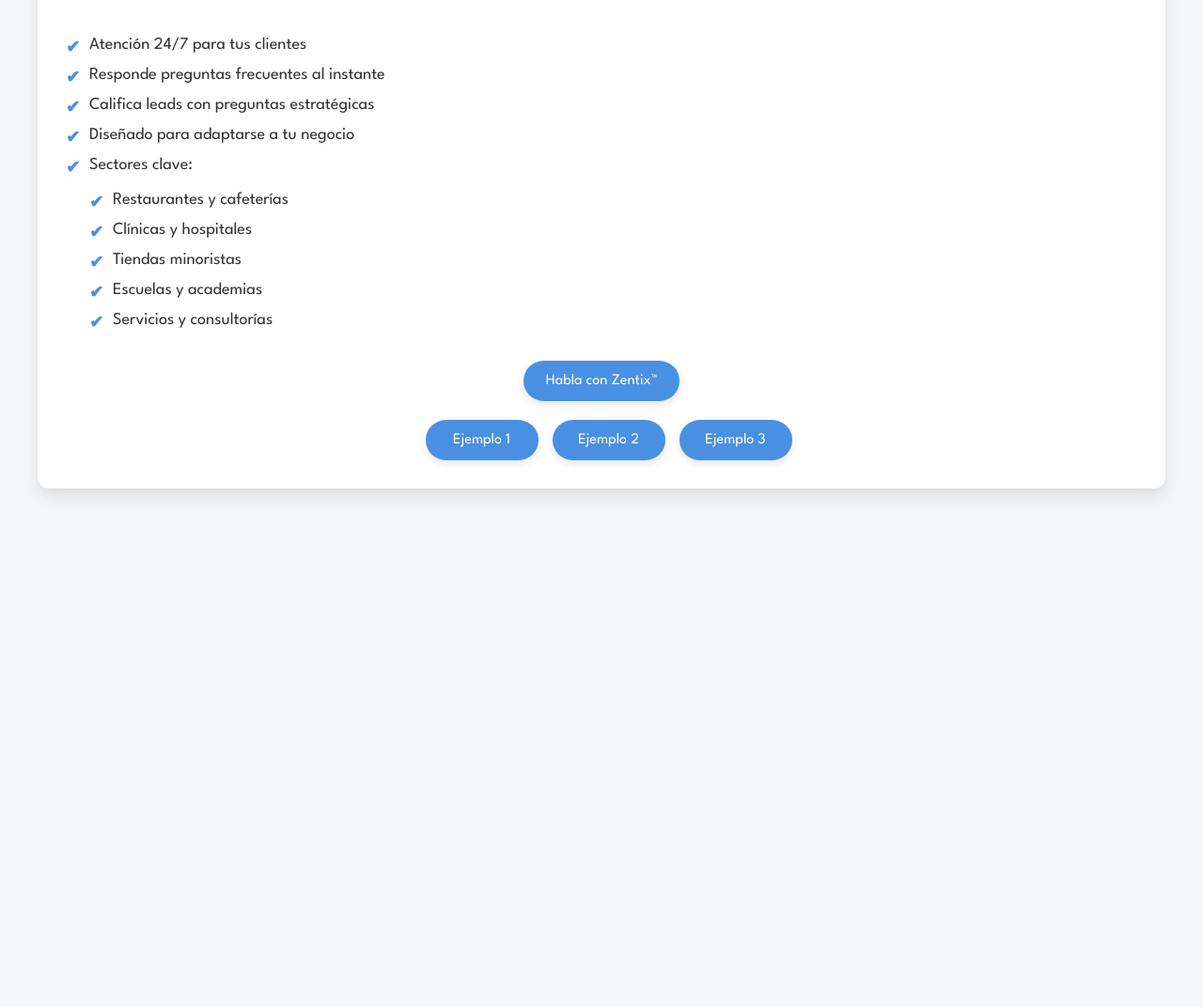
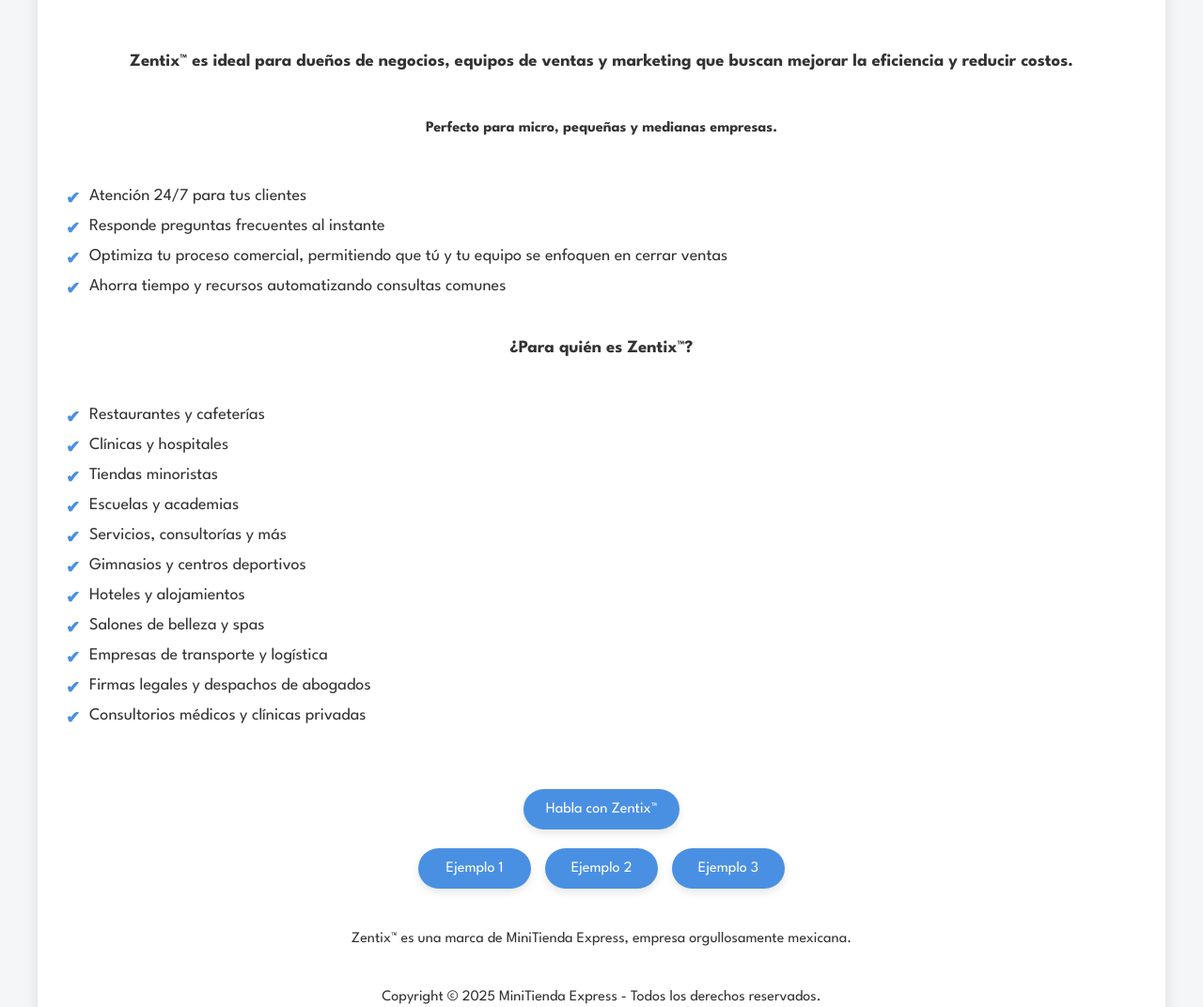
Before and after one commit to jgazcagtz/zentixmte, a website: page index.html in a window 1280 px wide. Shown: the part 299-1371 px from the top of the page at 94% size. Before the commit the page ends 839 px from the top, so only its background shows below. Drawn offline with Linux system fonts and the light colour scheme.

Commit message:
Update index.html

```diff
--- a/index.html
+++ b/index.html
@@ -1,3 +1,4 @@
+<!DOCTYPE html>
 <html lang="es">
 <head>
     <meta charset="UTF-8">
@@ -15,35 +16,43 @@
         <h1>Zentix™</h1>
         <p>Chatbot de Ventas y Atención al Cliente</p>
     </header>
-
+<br>
     <main>
         <section class="features">
             <h2>Optimiza tu Atención al Cliente con Zentix™</h2><br>
+            <h3>Zentix™ es ideal para dueños de negocios, equipos de ventas y marketing que buscan mejorar la eficiencia y reducir costos.</h3><br><h4> Perfecto para micro, pequeñas y medianas empresas.</h4><br>
             <ul>
                 <li>Atención 24/7 para tus clientes</li>
                 <li>Responde preguntas frecuentes al instante</li>
-                <li>Califica leads con preguntas estratégicas</li>
-                <li>Diseñado para adaptarse a tu negocio</li>
-                <li>
-                    Sectores clave:
+                <li>Optimiza tu proceso comercial, permitiendo que tú y tu equipo se enfoquen en cerrar ventas</li>
+                <li>Ahorra tiempo y recursos automatizando consultas comunes</li><br>
+
+                     <h3>¿Para quién es Zentix™?</h3><br>
                     <ul>
-                        <li>Restaurantes y cafeterías</li>
-                        <li>Clínicas y hospitales</li>
-                        <li>Tiendas minoristas</li>
-                        <li>Escuelas y academias</li>
-                        <li>Servicios y consultorías</li>
+                       <li>Restaurantes y cafeterías</li>
+<li>Clínicas y hospitales</li>
+<li>Tiendas minoristas</li>
+<li>Escuelas y academias</li>
+<li>Servicios, consultorías y más</li>
+<li>Gimnasios y centros deportivos</li>
+<li>Hoteles y alojamientos</li>
+<li>Salones de belleza y spas</li>
+<li>Empresas de transporte y logística</li>
+<li>Firmas legales y despachos de abogados</li>
+<li>Consultorios médicos y clínicas privadas</li>
+
                     </ul>
-                </li>
+                </li><br>
             </ul><br>
             <button id="openChatBtn">Habla con Zentix™</button><br>
           <section class="demos"><br>
-
             <button onclick="window.location.href='https://zentix.vercel.app/'">Ejemplo 1</button>
             <button onclick="window.location.href='https://chatbotmte.vercel.app/'">Ejemplo 2</button>
-            <button onclick="window.location.href='https://languagetutor.vercel.app/'">Ejemplo 3</button>
+            <button onclick="window.location.href='https://languagetutor.vercel.app/'">Ejemplo 3</button><br>
+        </section><br>
+        <br>  <p>Zentix™ es una marca de MiniTienda Express, empresa orgullosamente mexicana.</p><br>
+          <p>Copyright © 2025 MiniTienda Express - Todos los derechos reservados.</p>
         </section>
-        </section>
-
 
     </main>
 
@@ -55,7 +64,7 @@
         </div>
         <div class="chat-body" id="chatBody">
             <div class="message bot-message">
-                ¡Hola! Soy Zentix™ de MiniTienda Express. Estoy aquí para ayudarte a mejorar la atención en tu negocio.
+                ¡Hola! Soy Zentix™. Estoy aquí para ayudarte a mejorar la atención en tu negocio.
             </div>
         </div>
         <div class="chat-footer">
```
